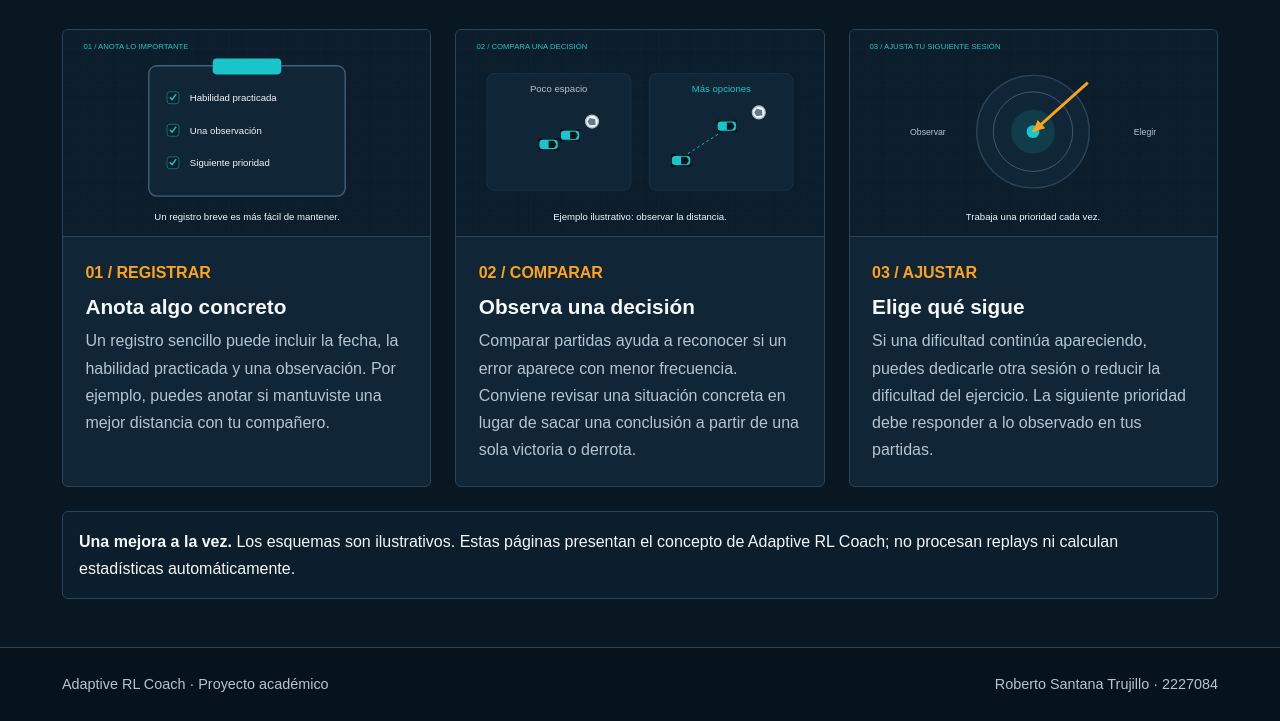
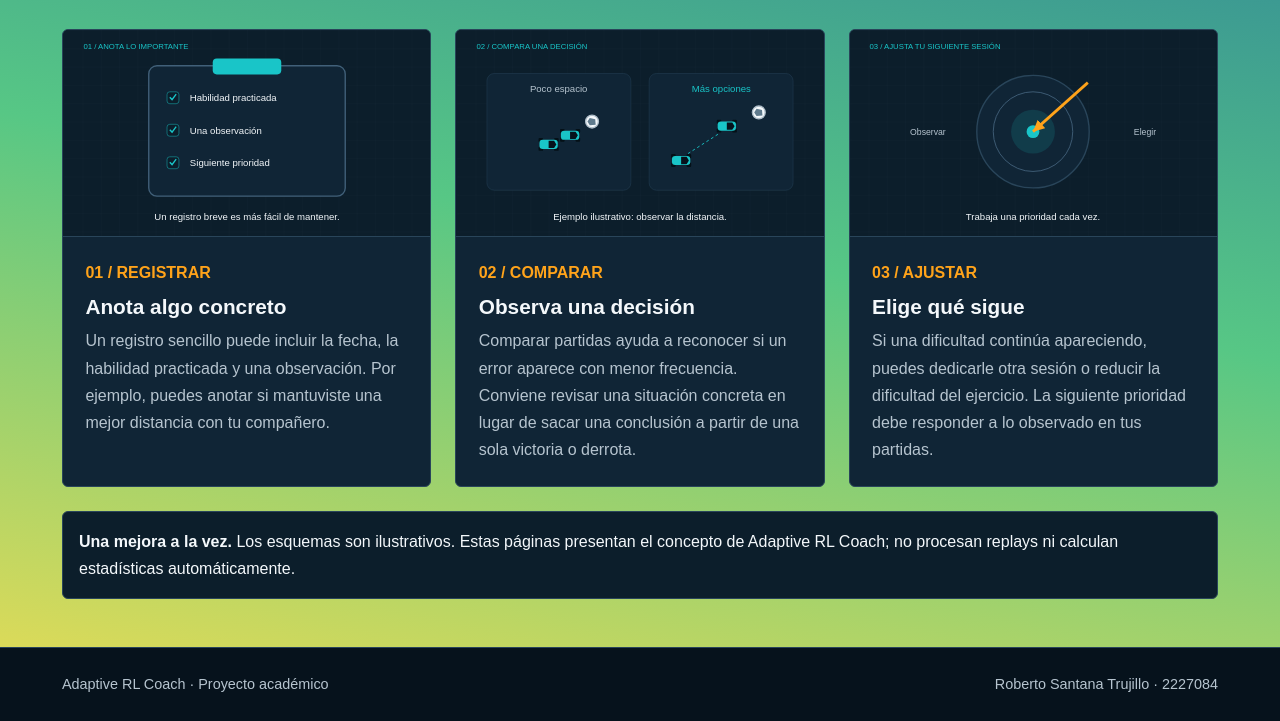
Before and after one commit to Santana-R/Laboratorio-6, a plain HTML site: page pagina3.html in a window 1280 px wide. Shown: the part 249-970 px from the top of the page. Drawn offline with Linux system fonts and the light colour scheme.

Commit message:
Fondo de pagina3 cambiado y .txt añadido

```diff
--- a/css/estilos.css
+++ b/css/estilos.css
@@ -1,6 +1,13 @@
 /* Paleta de Adaptive RL Coach. Bootstrap se carga antes de este archivo. */
 body {
     background-color: #081722;
+    color: #f4f8fb;
+    font-family: Arial, sans-serif;
+    line-height: 1.7;
+}
+.gradientbody{
+    background: #2A7B9B;
+    background: linear-gradient(191deg,rgba(42, 123, 155, 1) 0%, rgba(87, 199, 133, 1) 50%, rgba(237, 221, 83, 1) 100%);
     color: #f4f8fb;
     font-family: Arial, sans-serif;
     line-height: 1.7;
--- a/pagina3.html
+++ b/pagina3.html
@@ -8,7 +8,7 @@
     <link rel="stylesheet" href="vendor/bootstrap.min.css">
     <link rel="stylesheet" href="css/estilos.css">
 </head>
-<body>
+<body class="gradientbody">
     <!-- El menú se despliega con el botón en pantallas pequeñas. -->
     <nav class="navbar navbar-expand-md navbar-dark" aria-label="Navegación principal">
         <div class="container py-2">
```
Also changed, not shown: Luis-2143523.txt (added).
